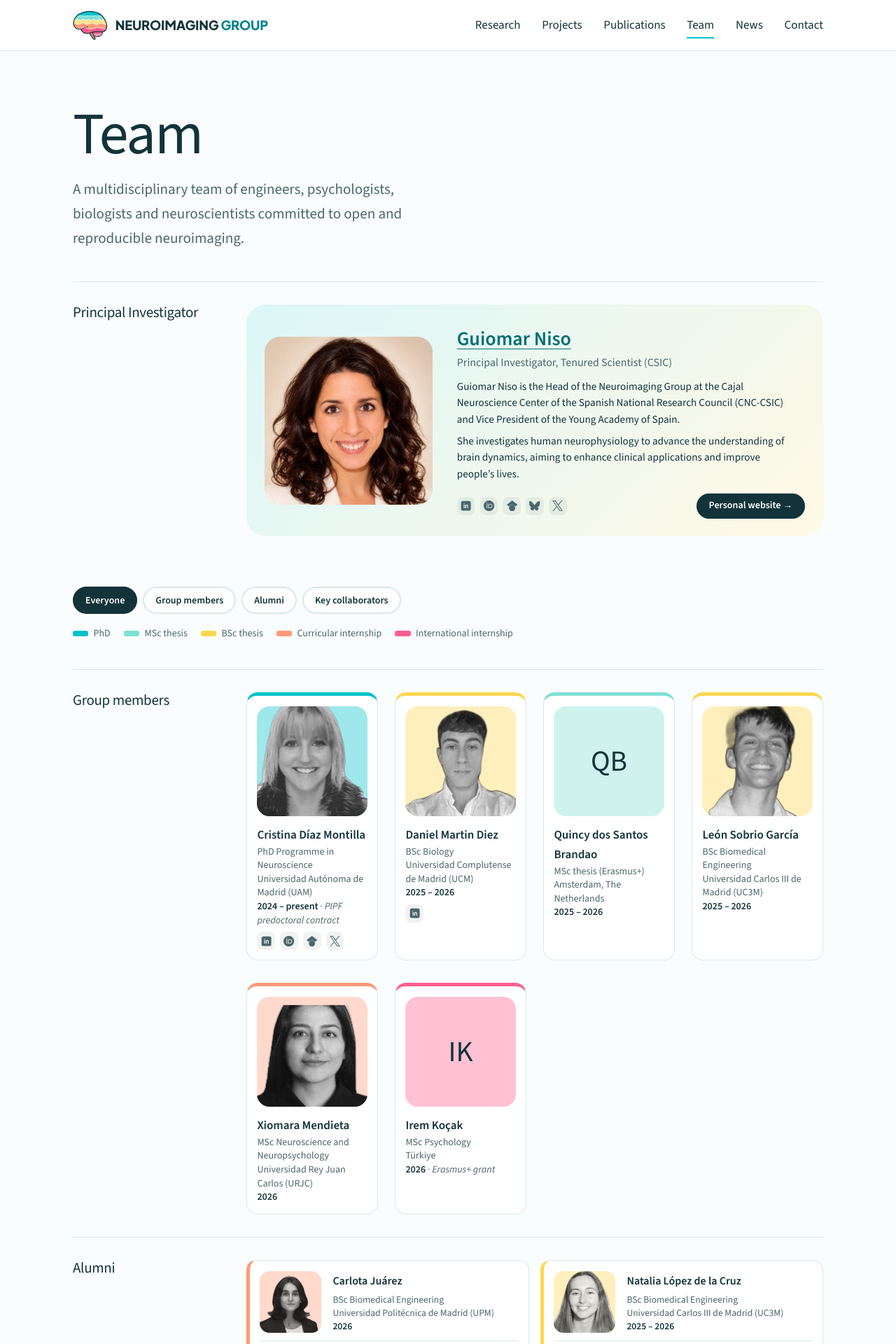
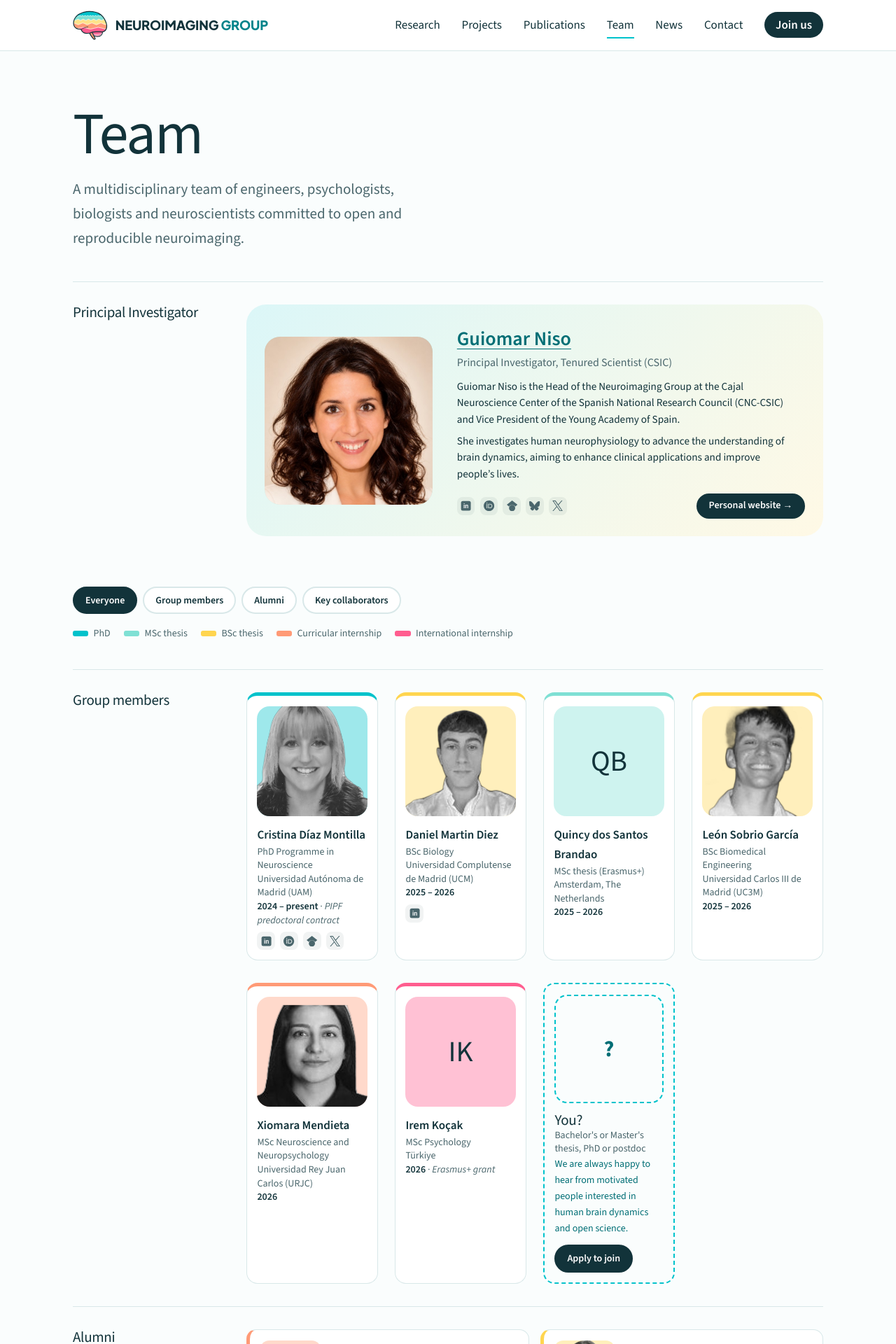
Before and after one commit to cajal-neuroimaging/cajal-neuroimaging.github.io, a Jekyll site: the page built from team.html, in a window 1280 px wide. Shown: the top 1920 px of the page at 70% size. Built offline with Jekyll 4.4.1, drawn with Linux system fonts in a browser that asks for light colours.

Commit message:
Add Join the group form: nav button, hero button and 'You?' card on Team
Co-Authored-By: Claude Opus 5.5 <noreply@anthropic.com>
Claude-Session: https://claude.ai/code/session_016qHx7xJtVuA2p8MXZK7uaB

```diff
--- a/_config.yml
+++ b/_config.yml
@@ -15,6 +15,8 @@ group:
   lab: L026
   github: https://github.com/cajal-neuroimaging
   institute: https://cajal.csic.es/en/neuroimaging
+
+join_form: "https://docs.google.com/forms/d/e/1FAIpQLSceKKY-ypcvY_vZE0HgTCU1Uwi0YmWXvuCz2bhvwEI7lr-h7Q/viewform"
 
 nav:
   - title: Research
--- a/_includes/header.html
+++ b/_includes/header.html
@@ -10,6 +10,7 @@
         {% for item in site.nav %}
         <li><a href="{{ item.url | relative_url }}"{% if page.url == item.url %} aria-current="page"{% endif %}>{{ item.title }}</a></li>
         {% endfor %}
+        <li class="site-nav__join"><a href="{{ site.join_form }}">Join us</a></li>
       </ul>
     </nav>
   </div>
--- a/assets/css/main.css
+++ b/assets/css/main.css
@@ -542,3 +542,13 @@ p { margin: 0 0 1em; }
 .filters button[data-filter=press] { --dot: var(--turquoise); }
 .filters button[data-filter=tv] { --dot: var(--salmon); }
 .filters button[data-filter=radio] { --dot: var(--pink); }
+/* Join us */
+.site-nav .site-nav__join a { background: var(--ink); color: #fff; padding: .45rem 1rem; border-radius: 999px; border: 0; font-weight: 600; }
+.site-nav .site-nav__join a:hover { background: var(--turquoise-ink); color: #fff; }
+.btn--join { background: var(--yellow); border-color: var(--yellow); color: var(--ink); font-weight: 600; }
+.btn--join:hover { background: var(--salmon); border-color: var(--salmon); color: var(--ink); }
+.person--you { border: 2px dashed var(--turquoise) !important; background: transparent !important; }
+.person--you .person__avatar { background: #fff !important; border: 2px dashed var(--turquoise); color: var(--turquoise-ink); font-size: 2rem; font-weight: 700; text-decoration: none; filter: none !important; }
+.person--you h3 a { color: var(--ink); text-decoration: none; }
+.person--you .person__cta { margin: .7rem 0 0 !important; }
+.person--you .person__cta .btn { padding: .4rem 1rem; font-size: .88rem; }
--- a/contact.html
+++ b/contact.html
@@ -13,7 +13,7 @@ permalink: /contact/
     <dt>Phone</dt>
     <dd>{{ site.group.phone }}</dd>
     <dt>Join us</dt>
-    <dd>Interested in joining the group? Write to us by email.</dd>
+    <dd>Interested in joining the group? <a href="{{ site.join_form }}">Fill in our application form</a>.</dd>
   </dl>
   <iframe title="Map of the Cajal Neuroscience Center" loading="lazy" src="https://maps.google.com/maps?q=Avenida%20de%20Le%C3%B3n%201%2C%20Alcal%C3%A1%20de%20Henares%2C%20Madrid&amp;hl=en&amp;z=15&amp;output=embed"></iframe>
 </div>
--- a/index.html
+++ b/index.html
@@ -9,7 +9,7 @@ slug: home
       <p class="hero__role">The Neuroimaging Group at the <strong>Cajal Neuroscience Center</strong> of the Spanish National Research Council (CSIC) investigates the human brain and its functioning, in health and across neurological conditions.</p>
       <div class="hero__actions">
         <a class="btn btn--fill" href="{{ '/research/' | relative_url }}">Our research</a>
-        <a class="btn" href="{{ '/contact/' | relative_url }}">Join or collaborate</a>
+        <a class="btn btn--join" href="{{ site.join_form }}">Join the group</a>
       </div>
     </div>
     <figure class="hero__team">
--- a/team.html
+++ b/team.html
@@ -28,6 +28,15 @@ lede: A multidisciplinary team of engineers, psychologists, biologists and neuro
   <h2>Group members</h2>
   <ul class="people">
     {% for p in site.data.team.members %}{% include person.html %}{% endfor %}
+    <li class="person person--you">
+      <a class="person__avatar" href="{{ site.join_form }}" aria-hidden="true" tabindex="-1">?</a>
+      <div>
+        <h3><a href="{{ site.join_form }}">You?</a></h3>
+        <p class="person__role">Bachelor's or Master's thesis, PhD or postdoc</p>
+        <p class="person__now">We are always happy to hear from motivated people interested in human brain dynamics and open science.</p>
+        <p class="person__cta"><a class="btn btn--fill" href="{{ site.join_form }}">Apply to join</a></p>
+      </div>
+    </li>
   </ul>
 </section>
 <section class="cv-section" data-group="alumni">
```
